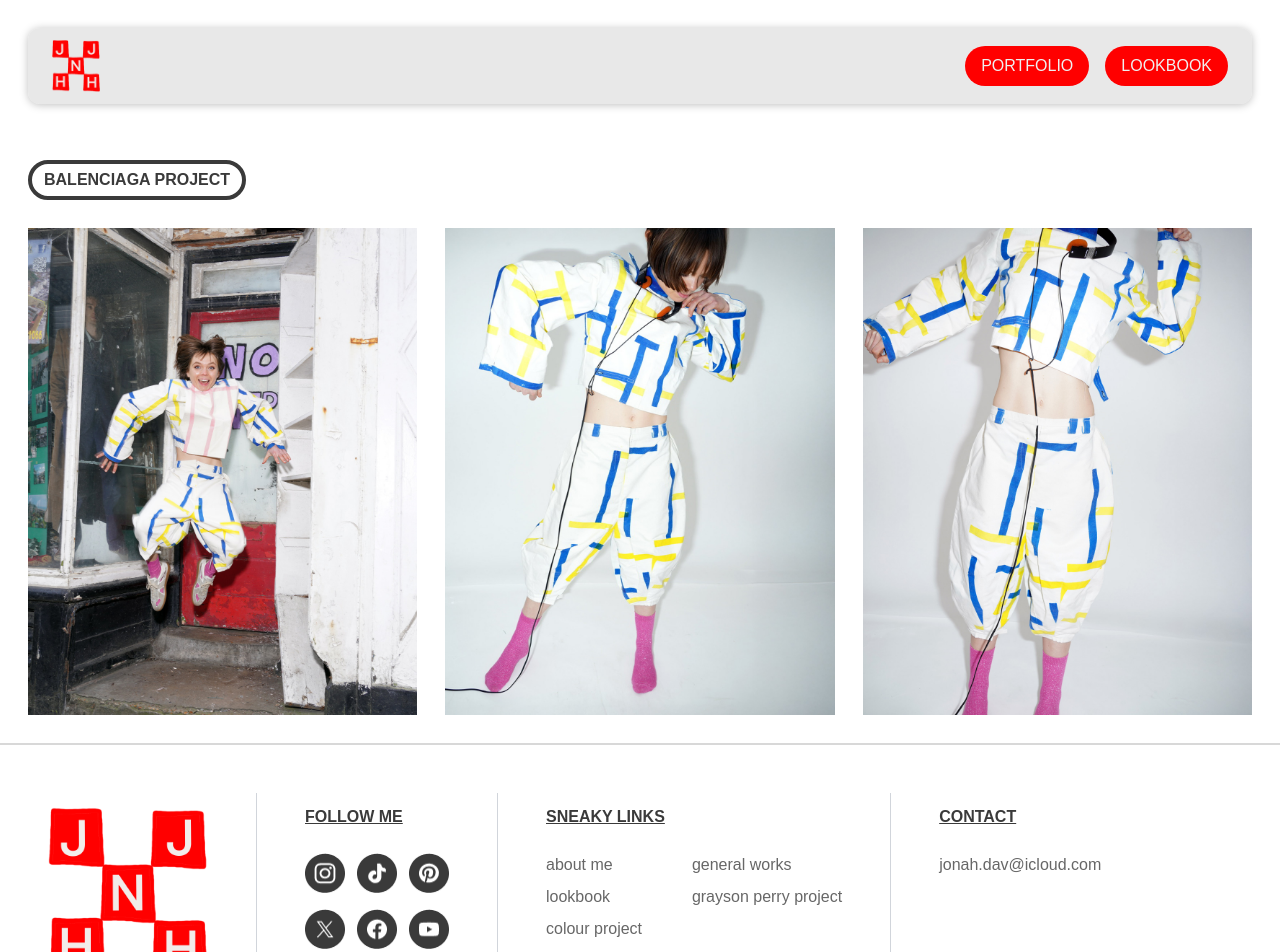
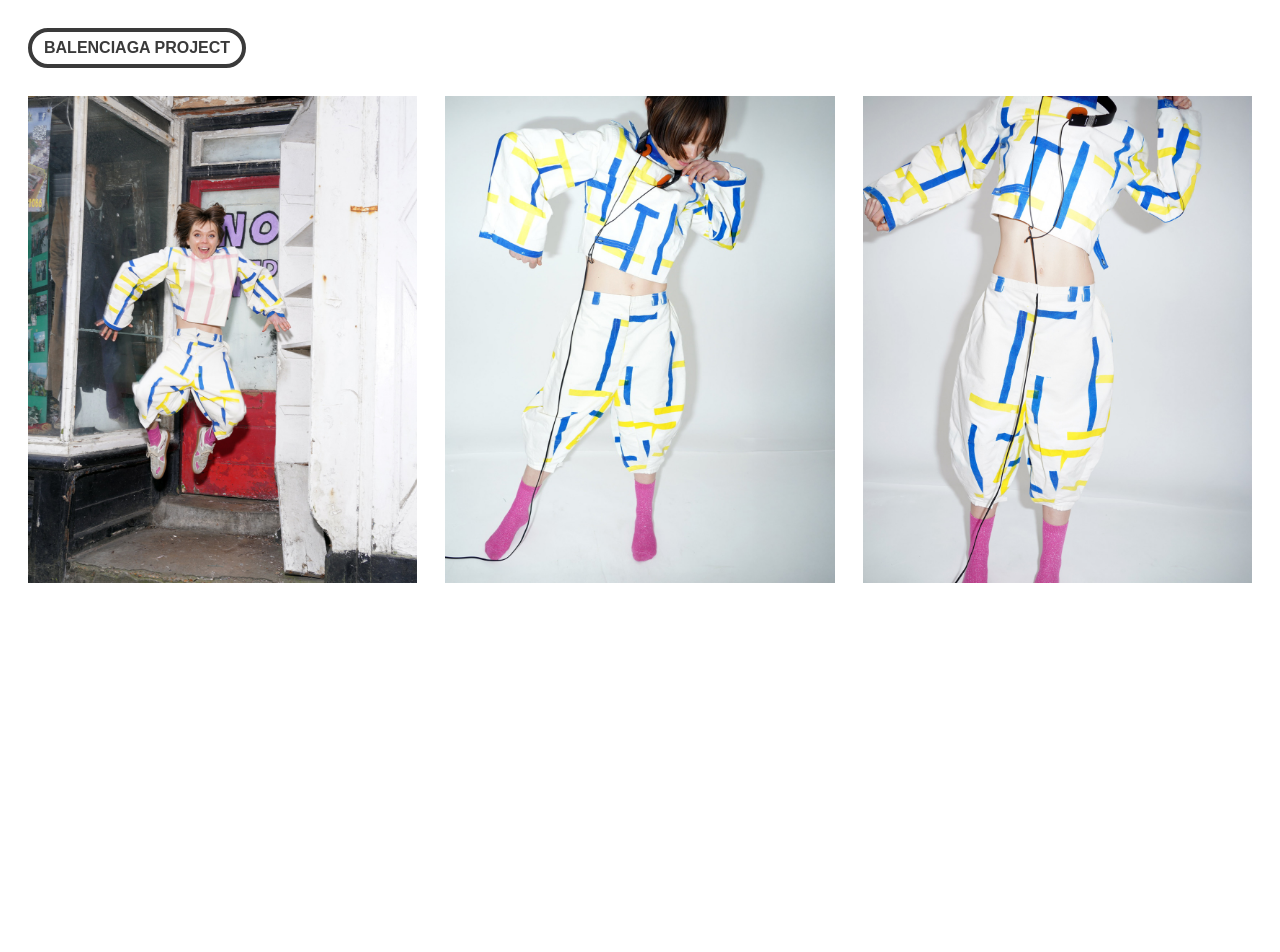
Before and after one commit to sam-uel-thomas/jnh-site-2.0, a Next.js app: page /balenciaga-project in a window 1280 px wide. Shown: the top 952 px of the page. After the commit the page ends 800 px from the top, so only its background shows below. Built offline with nearby package versions, Linux system fonts and the light colour scheme.

Commit message:
Fix deployment errors

```diff
--- a/src/app/[collection]/page.tsx
+++ b/src/app/[collection]/page.tsx
@@ -1,10 +1,14 @@
 import fs from 'fs';
 import path from 'path';
-import Navbar from '../../components/Navbar';
-import Footer from '../../components/Footer';
 import Image from 'next/image';
 
-const CollectionPage = async ({ params }: { params: { collection: string } }) => {
+type PageProps = {
+  params: {
+    collection: string;
+  };
+};
+
+const CollectionPage = async ({ params }: PageProps) => {
   const { collection } = params;
 
   const imagesDirectory = path.join(process.cwd(), 'public', 'collections', collection);
@@ -15,42 +19,33 @@ const CollectionPage = async ({ params }: { params: { collection: string } }) =>
 
   let files = fs.readdirSync(imagesDirectory);
 
-  // Filter out .DS_Store files
-  files = files.filter(file => file !== '.DS_Store');
+  files = files.filter((file) => file !== '.DS_Store');
 
-  // Sort files by number in filename
   const sortedFiles = files.sort((a, b) => {
     const aNumber = parseInt(a.match(/\d+/)?.[0] || '0', 10);
     const bNumber = parseInt(b.match(/\d+/)?.[0] || '0', 10);
     return aNumber - bNumber;
   });
 
-  const images = sortedFiles.map(file => ({
+  const images = sortedFiles.map((file) => ({
     src: `/collections/${collection}/${file}`,
-    alt: `${collection} image ${file}`, // Provide a meaningful alt text
+    alt: `${collection} image ${file}`,
   }));
 
   return (
     <>
-      <div className='bg-white flex flex-col gap-y-7 p-7'>
-        <Navbar/>
-        <h1 className='border-4 font-bold text-[#3A3A3A] border-[#3A3A3A] rounded-3xl px-3 py-1 w-fit'>
+      <div className="bg-white flex flex-col gap-y-7 p-7">
+        <h1 className="border-4 font-bold text-[#3A3A3A] border-[#3A3A3A] rounded-3xl px-3 py-1 w-fit">
           {collection.replace(/-/g, ' ').toUpperCase()}
         </h1>
         <div className="grid grid-cols-1 md:grid-cols-3 gap-7">
           {images.map((image, index) => (
             <div key={index} className="relative w-full aspect-[4/5]">
-              <Image
-                src={image.src}
-                alt={image.alt}
-                fill
-                className="object-contain"
-              />
+              <Image src={image.src} alt={image.alt} fill className="object-contain" />
             </div>
           ))}
         </div>
       </div>
-      <Footer/>
     </>
   );
 };
```
